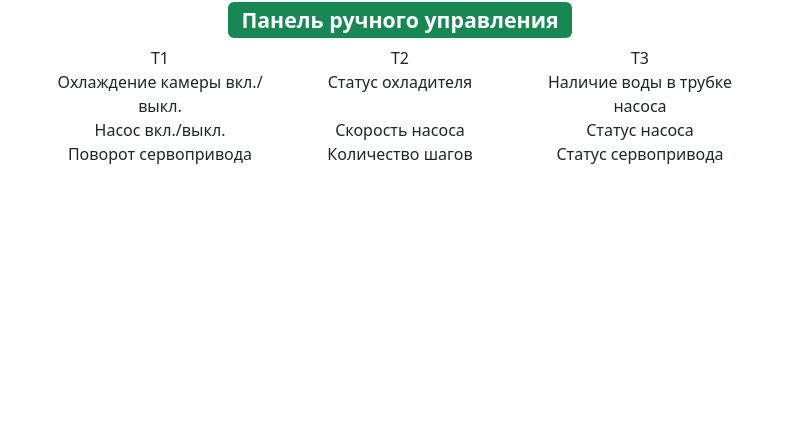
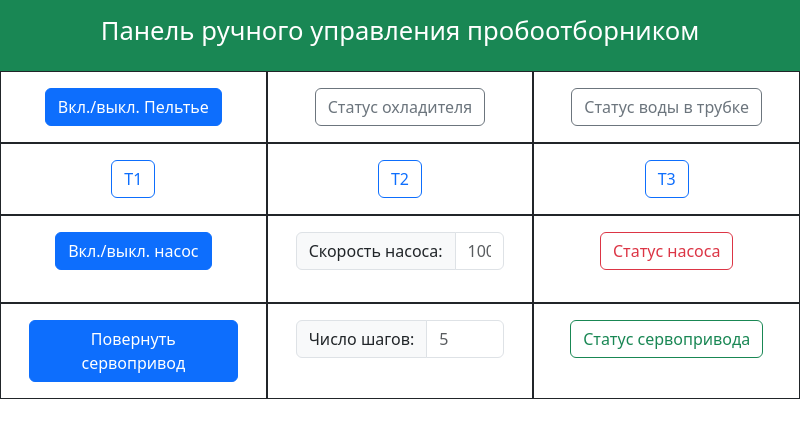
Before and after one commit to Ray-Garraty/electron, an Electron app: page index.html in a window 800 px wide. Drawn offline with nearby package versions, Linux system fonts and the light colour scheme.

Commit message:
Added nodemon and improved main html window layout

```diff
--- a/index.html
+++ b/index.html
@@ -16,54 +16,86 @@
   </head>
   <body>
 
-  <div class="container text-center">
+  <div class="container-fluid text-center">
     <div class="row">
-      <div class="col">
-        <h2><span class="badge text-bg-success">Панель ручного управления</span></h2>
+      <div class="col text-bg-success">
+        <div class="p-3">
+          <h3>Панель ручного управления пробоотборником</h2>
+        </div>
       </div>
     </div>
     <div class="row">
-      <div class="col">
-        T1
+      <div class="col border border-dark">
+        <div class="p-3">
+          <button type="button" class="btn btn-primary">Вкл./выкл. Пельтье </button>
+        </div>
       </div>
-      <div class="col">
-        T2
+      <div class="col border border-dark">
+        <div class="p-3">
+          <button type="button" class="btn btn-outline-secondary">Статус охладителя</button>
+        </div>
       </div>
-      <div class="col">
-        T3
+      <div class="col border border-dark">
+        <div class="p-3">
+          <button type="button" class="btn btn-outline-secondary">Статус воды в трубке</button>
+        </div>
       </div>
     </div>
     <div class="row">
-      <div class="col">
-        Охлаждение камеры вкл./выкл.
+      <div class="col border border-dark">
+        <div class="p-3">
+          <button type="button" class="btn btn-outline-primary">T1</button>
+        </div>
       </div>
-      <div class="col">
-        Статус охладителя
+      <div class="col border border-dark">
+        <div class="p-3">
+          <button type="button" class="btn btn-outline-primary">T2</button>
+        </div>
       </div>
-      <div class="col">
-        Наличие воды в трубке насоса
+      <div class="col border border-dark">
+        <div class="p-3">
+          <button type="button" class="btn btn-outline-primary">T3</button>
+        </div>
       </div>
     </div>
     <div class="row">
-      <div class="col">
-        Насос вкл./выкл.
+      <div class="col border border-dark">
+        <div class="p-3">
+          <button type="button" class="btn btn-primary">Вкл./выкл. насос</button>
+        </div>
       </div>
-      <div class="col">
-        Скорость насоса
+      <div class="col border border-dark">
+        <div class="p-3">
+          <div class="input-group mb-3">
+            <span class="input-group-text" id="basic-addon1">Скорость насоса:</span>
+            <input type="text" class="form-control" placeholder="100" aria-label="Speed" aria-describedby="basic-addon1">
+          </div>
+        </div>
       </div>
-      <div class="col">
-        Статус насоса
+      <div class="col border border-dark">
+        <div class="p-3">
+          <button type="button" class="btn btn-outline-danger">Статус насоса</button>
+        </div>
       </div>
     </div>
     <div class="row">
-      <div class="col">
-        Поворот сервопривода
+      <div class="col border border-dark">
+        <div class="p-3">
+          <button type="button" class="btn btn-primary">Повернуть сервопривод</button>
+        </div>
       </div>
-      <div class="col">
-        Количество шагов
+      <div class="col border border-dark">
+        <div class="p-3">
+          <div class="input-group mb-3">
+            <span class="input-group-text" id="basic-addon1">Число шагов:</span>
+            <input type="text" class="form-control" placeholder="5" aria-label="Steps" aria-describedby="basic-addon1">
+          </div>
+        </div>
       </div>
-      <div class="col">
-        Статус сервопривода
+      <div class="col border border-dark">
+        <div class="p-3">
+          <button type="button" class="btn btn-outline-success">Статус сервопривода</button>
+        </div>
       </div>
     </div>
 </div>
--- a/main.js
+++ b/main.js
@@ -3,7 +3,7 @@ import { app, BrowserWindow } from 'electron';
 const createWindow = () => {
   const win = new BrowserWindow({
     width: 800,
-    height: 600
+    height: 480
 });
   win.loadFile('index.html');
 }
@@ -12,6 +12,4 @@ app.whenReady().then(() => {
   createWindow();
 });
 
-app.on('window-all-closed', () => {
-  if (process.platform !== 'darwin') app.quit();
-});
+app.on('window-all-closed', () => app.quit());
--- /dev/null
+++ b/nodemon.json
@@ -0,0 +1,3 @@
+{
+  "ext": "js, json, html"
+}
--- a/package.json
+++ b/package.json
@@ -3,10 +3,11 @@
   "version": "1.0.0",
   "description": "electron test",
   "main": "main.js",
-  "type":"module",
+  "type": "module",
   "scripts": {
     "start": "electron .",
-    "test": "echo \"Error: no test specified\" && exit 1"
+    "test": "echo \"Error: no test specified\" && exit 1",
+    "watch": "nodemon --exec electron ."
   },
   "keywords": [
     "electron"
@@ -19,6 +20,7 @@
     "eslint": "^9.31.0",
     "eslint-plugin-react": "^7.37.5",
     "globals": "^16.3.0",
+    "nodemon": "^3.1.10",
     "typescript-eslint": "^8.38.0"
   },
   "dependencies": {
```
Also changed, not shown: 1 other file.
